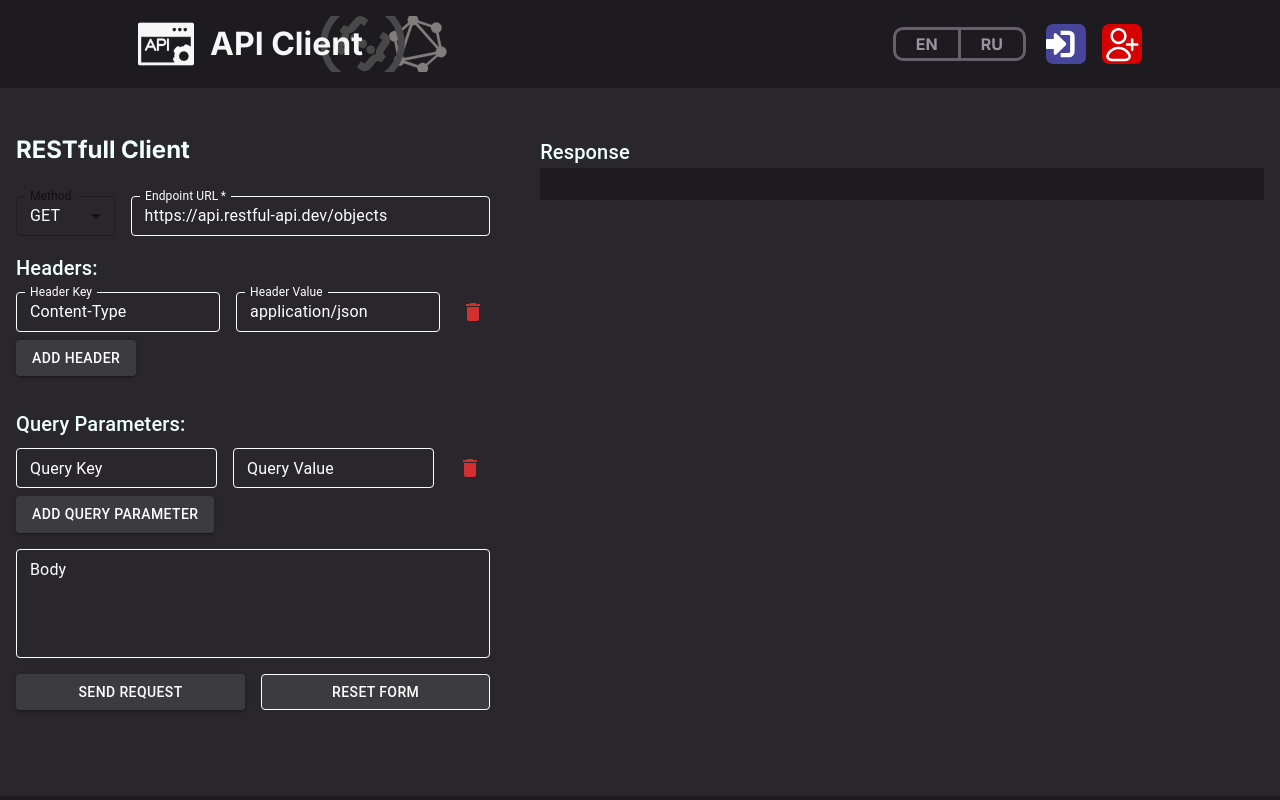
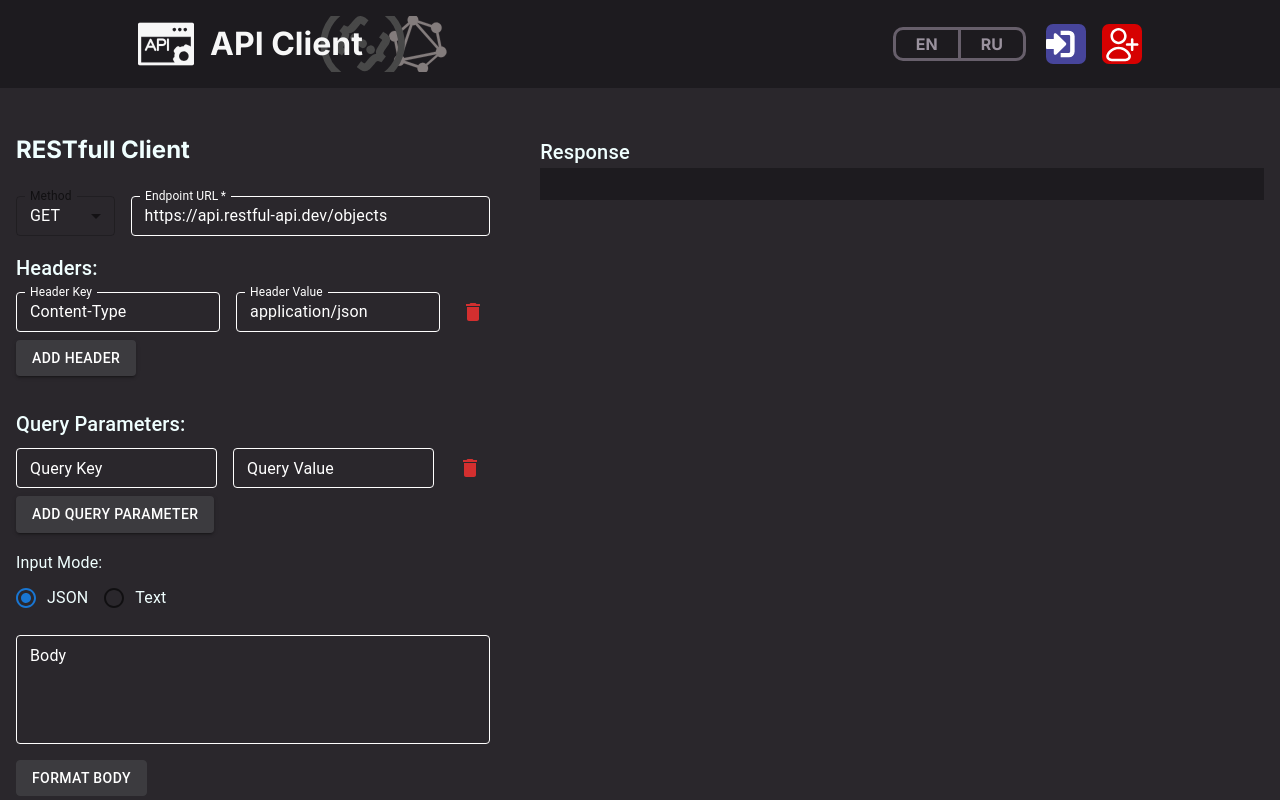
Before and after one commit to Asubas/graphiql-app, a Next.js app: page /rest in a window 1280 px wide. Shown: the top 800 px of the page. Built offline with nearby package versions, Linux system fonts and the light colour scheme; no server answers.

Commit message:
DTR-7/feat: implement json/text body editor, format json

```diff
--- a/src/app/rest/RestContent.tsx
+++ b/src/app/rest/RestContent.tsx
@@ -12,12 +12,16 @@ import {
   Box,
   Typography,
   IconButton,
+  Radio,
+  RadioGroup,
+  FormControlLabel,
 } from '@mui/material';
 import { Delete as DeleteIcon } from '@mui/icons-material';
 import styles from './rest.module.scss';
 import { statusMessages } from '@/src/services/constant';
 import { useRouter } from 'next/navigation';
 import { encodeUrl } from '@/src/utils/urlUtils';
+import { formatJson } from '@/src/utils/formatJson';
 
 type QueryParam = { key: string; value: string };
 type Header = { key: string; value: string };
@@ -45,7 +49,7 @@ export default function RestContent({
   headers,
   queries,
 }: RestContentProps) {
-  const { control, register, handleSubmit, reset, watch, getValues } = useForm<FormData>({
+  const { control, register, handleSubmit, reset, watch, getValues, setValue } = useForm<FormData>({
     defaultValues: {
       method: 'GET',
       endpointUrl: 'https://api.restful-api.dev/objects',
@@ -70,6 +74,7 @@ export default function RestContent({
   const [responseBody, setResponseBody] = useState<string | null>(null);
   const [responseStatus, setResponseStatus] = useState<{ code: number; text: string } | null>(null);
   const [jsonError, setJsonError] = useState<string | null>(null);
+  const [inputMode, setInputMode] = useState<'json' | 'text'>('json');
   const router = useRouter();
 
   const updateUrl = useCallback(() => {
@@ -94,6 +99,24 @@ export default function RestContent({
     });
     return () => subscription.unsubscribe();
   }, [watch, updateUrl]);
+
+  const handleFormatJson = () => {
+    const currentBody = getValues('body');
+    const formattedJson = formatJson(currentBody);
+
+    if (formattedJson) {
+      setValue('body', formattedJson);
+      setJsonError(null);
+    } else {
+      setJsonError('Invalid JSON format');
+    }
+  };
+
+  const handleInputModeChange = (event: React.ChangeEvent<HTMLInputElement>) => {
+    setInputMode(event.target.value as 'json' | 'text');
+    setValue('body', '');
+    setJsonError(null);
+  };
 
   const onSubmit = async (data: FormData) => {
     try {
@@ -286,6 +309,14 @@ export default function RestContent({
         </Box>
 
         {/* ввод боди */}
+        {/* Переключатель режимов ввода */}
+        <Box sx={{ mb: 2 }}>
+          <Typography variant="subtitle1">Input Mode:</Typography>
+          <RadioGroup row value={inputMode} onChange={handleInputModeChange}>
+            <FormControlLabel value="json" control={<Radio />} label="JSON" />
+            <FormControlLabel value="text" control={<Radio />} label="Text" />
+          </RadioGroup>
+        </Box>
         <TextField
           {...register('body', { onBlur: updateUrl })}
           label="Body"
@@ -297,6 +328,24 @@ export default function RestContent({
           sx={{ mb: 2 }}
           className={styles.customInput}
         />
+        {inputMode === 'json' && (
+          <Button
+            variant="outlined"
+            color="primary"
+            onClick={handleFormatJson}
+            sx={{
+              backgroundColor: '#3C3B3F',
+              color: 'white',
+              borderColor: '#3C3B3F',
+              '&:hover': {
+                backgroundColor: '#4F4E52',
+              },
+              mb: 2,
+            }}
+          >
+            Format Body
+          </Button>
+        )}
 
         <Box sx={{ display: 'flex', gap: 2 }}>
           <Button
--- /dev/null
+++ b/src/utils/formatJson.ts
@@ -0,0 +1,27 @@
+import { js as jsBeautify } from 'js-beautify';
+
+const jsonOptions = {
+  indent_size: 4,
+  indent_with_tabs: false,
+  space_in_empty_paren: true,
+  preserve_newlines: true,
+  max_preserve_newlines: 2,
+};
+
+export const formatJson = (input: string): string | null => {
+  try {
+    const json = JSON.parse(input);
+    return jsBeautify(JSON.stringify(json), jsonOptions);
+  } catch (e) {
+    return null;
+  }
+};
+
+export const isValidJson = (input: string): boolean => {
+  try {
+    JSON.parse(input);
+    return true;
+  } catch {
+    return false;
+  }
+};
```
Also changed, not shown: 2 other files (tests, documents, lock files or other folders).
